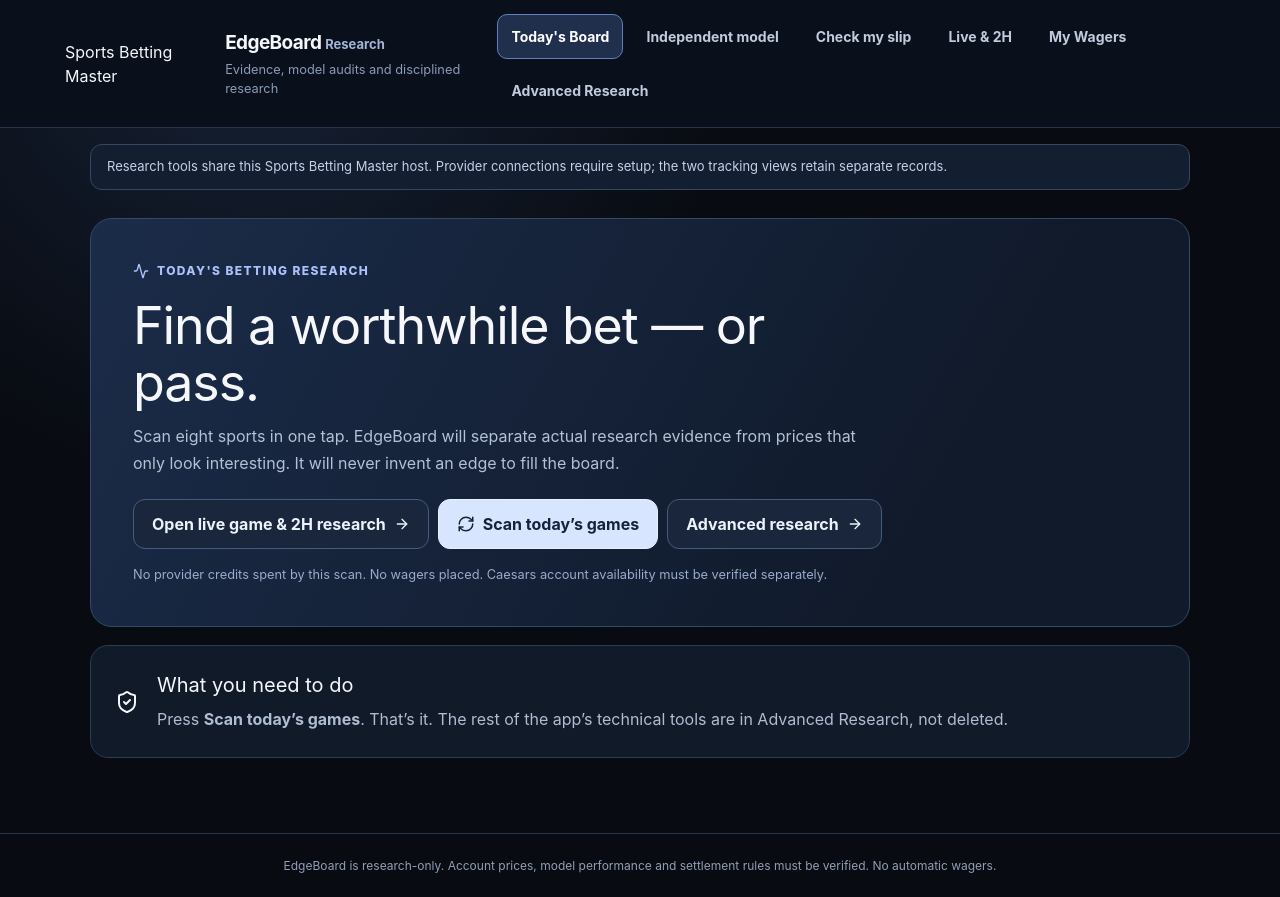
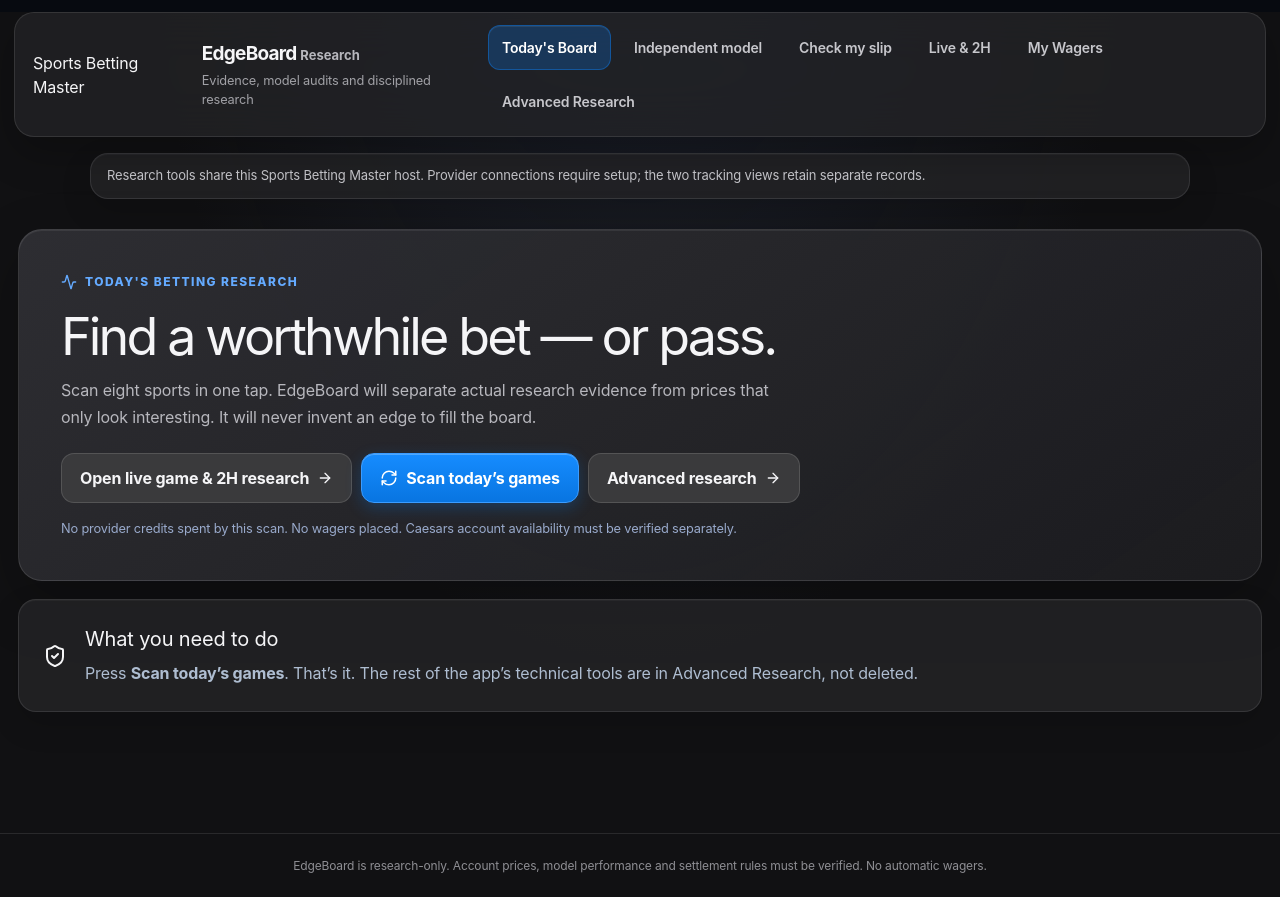
Before and after one commit to danteclaird98/sports-betting-master, a React (Vite) app in the folder apps/edgeboard/: page / in a window 1280 px wide. Built offline with nearby package versions, Linux system fonts and the light colour scheme.

Commit message:
Apply Apple-inspired styling across Sports Betting Master workspaces (#14)
* Add Apple-inspired graphite UI styling

* Add Apple-inspired graphite UI styling

```diff
--- a/apps/edgeboard/src/index.css
+++ b/apps/edgeboard/src/index.css
@@ -1840,3 +1840,156 @@
     grid-template-columns: minmax(0, 1fr);
   }
 }
+
+/* Shared macOS-inspired EdgeBoard visual system */
+:root {
+  color-scheme: dark;
+  --apple-bg: #111113;
+  --apple-surface: rgba(36, 36, 39, 0.82);
+  --apple-surface-raised: #2c2c2e;
+  --apple-separator: rgba(255, 255, 255, 0.1);
+  --apple-label: #f5f5f7;
+  --apple-secondary-label: #a1a1a6;
+  --apple-tint: #0a84ff;
+  font-family: -apple-system, BlinkMacSystemFont, "SF Pro Text", "Segoe UI", sans-serif;
+}
+html { scroll-behavior: smooth; }
+body {
+  color: var(--apple-label);
+  background:
+    radial-gradient(ellipse at 50% -18%, rgba(56, 74, 112, 0.26), transparent 55%),
+    var(--apple-bg);
+  font-family: -apple-system, BlinkMacSystemFont, "SF Pro Text", "Segoe UI", sans-serif;
+  letter-spacing: -0.01em;
+}
+.simpleNav {
+  width: min(1500px, calc(100% - 28px));
+  margin: 12px auto 0;
+  padding: 12px 18px;
+  border: 1px solid var(--apple-separator);
+  border-radius: 20px;
+  background: rgba(35, 35, 38, 0.78);
+  box-shadow: 0 16px 42px rgba(0, 0, 0, 0.24);
+  -webkit-backdrop-filter: blur(24px) saturate(150%);
+  backdrop-filter: blur(24px) saturate(150%);
+}
+.simpleBrand strong { color: var(--apple-label); letter-spacing: -0.04em; }
+.simpleBrand strong span { color: #b7b7bd; }
+.simpleBrand small { color: var(--apple-secondary-label); }
+.simpleNavButtons button,
+.advancedTabs button {
+  min-height: 40px;
+  border: 1px solid transparent;
+  border-radius: 12px;
+  color: #c7c7cc;
+  font-weight: 600;
+  transition: background-color 140ms ease, color 140ms ease, transform 140ms ease;
+}
+.simpleNavButtons button:hover,
+.advancedTabs button:hover { background: rgba(255, 255, 255, 0.07); color: #fff; }
+.simpleNavButtons button.selected,
+.advancedTabs button.selected {
+  color: #fff;
+  background: rgba(10, 132, 255, 0.24);
+  border-color: rgba(10, 132, 255, 0.4);
+  box-shadow: inset 0 1px rgba(255, 255, 255, 0.08);
+}
+main { min-height: calc(100vh - 120px); }
+.simpleHome,
+.advancedShell {
+  width: min(1280px, calc(100% - 36px));
+  padding-top: 30px;
+}
+.simpleHero {
+  border: 1px solid rgba(255,255,255,.11);
+  border-radius: 24px;
+  background: linear-gradient(145deg, rgba(47, 47, 52, .96), rgba(28, 28, 31, .94));
+  box-shadow: 0 22px 60px rgba(0,0,0,.24), inset 0 1px rgba(255,255,255,.07);
+}
+.simpleHero h1,
+.advancedIntro h1 { letter-spacing: -0.055em; }
+.simpleEyebrow { color: #64aaff; letter-spacing: .12em; }
+.simpleHero p,
+.advancedIntro p { color: #b7b7bd; }
+.simplePanel,
+.simpleFeedback,
+.simpleWelcome,
+.simpleDecision,
+.simpleNext,
+.releaseWorkspaceNotice,
+.advancedModules .panel,
+.advancedArchive,
+.independentModelWorkspace > .advancedIntro {
+  border-color: var(--apple-separator);
+  border-radius: 18px;
+  background: var(--apple-surface);
+  box-shadow: 0 12px 32px rgba(0, 0, 0, .14), inset 0 1px rgba(255,255,255,.035);
+}
+.releaseWorkspaceNotice { color: #c7c7cc; }
+.simplePrimary {
+  border-color: #3b9cff;
+  border-radius: 13px;
+  color: #fff;
+  background: linear-gradient(180deg, #168cff, #0875e1);
+  box-shadow: 0 5px 16px rgba(10,132,255,.24), inset 0 1px rgba(255,255,255,.24);
+}
+.simpleSecondary {
+  border-color: rgba(255,255,255,.13);
+  border-radius: 13px;
+  color: #f5f5f7;
+  background: #3a3a3c;
+}
+button:not(.simpleNavButtons button):not(.advancedTabs button) { transition: filter 140ms ease, transform 140ms ease; }
+button:hover:not(:disabled) { filter: brightness(1.08); }
+button:active:not(:disabled) { transform: scale(.985); }
+input, select, textarea {
+  border-color: rgba(255,255,255,.14);
+  border-radius: 12px;
+  color: #f5f5f7;
+  background: rgba(18,18,20,.86);
+}
+input:focus, select:focus, textarea:focus { border-color: var(--apple-tint); box-shadow: 0 0 0 3px rgba(10,132,255,.2); }
+.simplePrimary:focus-visible,
+.simpleSecondary:focus-visible,
+.simpleFilter:focus-visible,
+.simpleNavButtons button:focus-visible,
+.advancedTabs button:focus-visible,
+button:focus-visible,
+a:focus-visible,
+input:focus-visible,
+select:focus-visible,
+textarea:focus-visible {
+  outline: 3px solid rgba(10,132,255,.78);
+  outline-offset: 2px;
+}
+.simpleFooter {
+  color: #8e8e93;
+  border-color: var(--apple-separator);
+}
+table { border-color: var(--apple-separator); }
+th { color: #a1a1a6; }
+td { border-color: rgba(255,255,255,.08); }
+@media (max-width: 760px) {
+  .simpleNav {
+    position: sticky;
+    top: 8px;
+    width: calc(100% - 16px);
+    margin-top: 8px;
+    padding: 12px;
+    border-radius: 18px;
+  }
+  .simpleNavButtons {
+    flex-wrap: nowrap;
+    overflow-x: auto;
+    scrollbar-width: none;
+    padding-bottom: 2px;
+  }
+  .simpleNavButtons::-webkit-scrollbar { display: none; }
+  .simpleNavButtons button { flex: 0 0 auto; }
+  .simpleHome,
+  .advancedShell { width: calc(100% - 22px); }
+}
+@media (prefers-reduced-motion: reduce) {
+  html { scroll-behavior: auto; }
+  *, *::before, *::after { transition-duration: .01ms !important; animation-duration: .01ms !important; }
+}
--- a/web/style.css
+++ b/web/style.css
@@ -3,3 +3,118 @@
 .workspace-link{padding:14px;color:#96edc8;font-size:13px;text-decoration:none}
 
 .observation-draft{grid-column:1/-1}#observation-payload{width:100%;max-width:100%;box-sizing:border-box;resize:vertical;font:inherit}#observation-receipt,#observation-summary{white-space:pre-wrap;overflow-wrap:anywhere}
+
+/* Shared macOS-inspired Sports Betting Master visual system */
+:root {
+  color-scheme: dark;
+  font-family: -apple-system, BlinkMacSystemFont, "SF Pro Text", "Segoe UI", sans-serif;
+  color: #f5f5f7;
+  background: #111113;
+}
+html { scroll-behavior: smooth; }
+body {
+  color: #f5f5f7;
+  background:
+    radial-gradient(ellipse at 50% -20%, rgba(56, 74, 112, .24), transparent 58%),
+    #111113;
+  font-family: -apple-system, BlinkMacSystemFont, "SF Pro Text", "Segoe UI", sans-serif;
+  letter-spacing: -0.01em;
+}
+aside {
+  border-right: 1px solid rgba(255,255,255,.1);
+  background: rgba(28,28,30,.86);
+  box-shadow: 10px 0 38px rgba(0,0,0,.16);
+  -webkit-backdrop-filter: blur(24px) saturate(150%);
+  backdrop-filter: blur(24px) saturate(150%);
+}
+.brand { color: #f5f5f7; letter-spacing: -.045em; }
+.brand:first-letter { color: #0a84ff; }
+aside > .muted { color: #8e8e93; }
+.workspace-link { color: #64aaff; border-radius: 12px; }
+nav button {
+  border: 1px solid transparent;
+  border-radius: 12px;
+  color: #c7c7cc;
+  transition: background-color 140ms ease, color 140ms ease, transform 140ms ease;
+}
+nav button:hover { background: rgba(255,255,255,.07); color: #fff; }
+nav button.active {
+  color: #fff;
+  background: rgba(10,132,255,.22);
+  border-color: rgba(10,132,255,.32);
+}
+main { color: #f5f5f7; }
+header { align-items: center; }
+h1, h2, h3 { color: #f5f5f7; letter-spacing: -.045em; }
+.eyebrow { color: #64aaff; }
+.muted, small { color: #a1a1a6; }
+.notice {
+  color: #c7c7cc;
+  border-color: rgba(255,255,255,.12);
+  border-radius: 14px;
+  background: rgba(44,44,46,.78);
+}
+.badge { color: #64aaff; background: rgba(10,132,255,.15); border-radius: 999px; }
+.dot { background: #30d158; }
+.metrics article,
+.panel {
+  color: #f5f5f7;
+  border: 1px solid rgba(255,255,255,.09);
+  border-radius: 18px;
+  background: rgba(36,36,39,.82);
+  box-shadow: 0 14px 36px rgba(0,0,0,.16), inset 0 1px rgba(255,255,255,.035);
+}
+.metrics article { transition: transform 160ms ease, border-color 160ms ease, box-shadow 160ms ease; }
+.metrics article:hover { transform: translateY(-2px); border-color: rgba(255,255,255,.16); box-shadow: 0 18px 42px rgba(0,0,0,.2); }
+.metrics p { color: #a1a1a6; }
+.metrics strong { letter-spacing: -.05em; }
+button, .upload {
+  border: 1px solid rgba(255,255,255,.13);
+  border-radius: 12px;
+  color: #f5f5f7;
+  background: #3a3a3c;
+  transition: filter 140ms ease, transform 140ms ease;
+}
+button:hover:not(:disabled) { filter: brightness(1.09); }
+button:active:not(:disabled) { transform: scale(.985); }
+button.primary, .primary {
+  border-color: #3b9cff;
+  color: #fff;
+  background: linear-gradient(180deg, #168cff, #0875e1);
+  box-shadow: 0 5px 16px rgba(10,132,255,.22), inset 0 1px rgba(255,255,255,.22);
+}
+input, select, textarea {
+  border: 1px solid rgba(255,255,255,.14);
+  border-radius: 12px;
+  color: #f5f5f7;
+  background: rgba(18,18,20,.88);
+}
+label { color: #c7c7cc; }
+input:focus, select:focus, textarea:focus {
+  border-color: #0a84ff;
+  box-shadow: 0 0 0 3px rgba(10,132,255,.2);
+}
+table { color: #f5f5f7; }
+th { color: #a1a1a6; border-color: rgba(255,255,255,.12); }
+td { border-color: rgba(255,255,255,.08); }
+.best { color: #30d158; background: rgba(48,209,88,.1); }
+footer { color: #8e8e93; border-color: rgba(255,255,255,.1); }
+a { color: #64aaff; }
+button:focus-visible, a:focus-visible, input:focus-visible, select:focus-visible, textarea:focus-visible {
+  outline: 3px solid rgba(10,132,255,.8);
+  outline-offset: 2px;
+}
+@media (max-width: 700px) {
+  aside {
+    border-right: 0;
+    border-bottom: 1px solid rgba(255,255,255,.1);
+    background: rgba(28,28,30,.9);
+  }
+  nav { overflow-x: auto; scrollbar-width: none; }
+  nav::-webkit-scrollbar { display: none; }
+  nav button, nav .workspace-link { flex: 0 0 auto; white-space: nowrap; }
+}
+@media (prefers-reduced-motion: reduce) {
+  html { scroll-behavior: auto; }
+  *, *::before, *::after { transition-duration: .01ms !important; animation-duration: .01ms !important; }
+}
```
